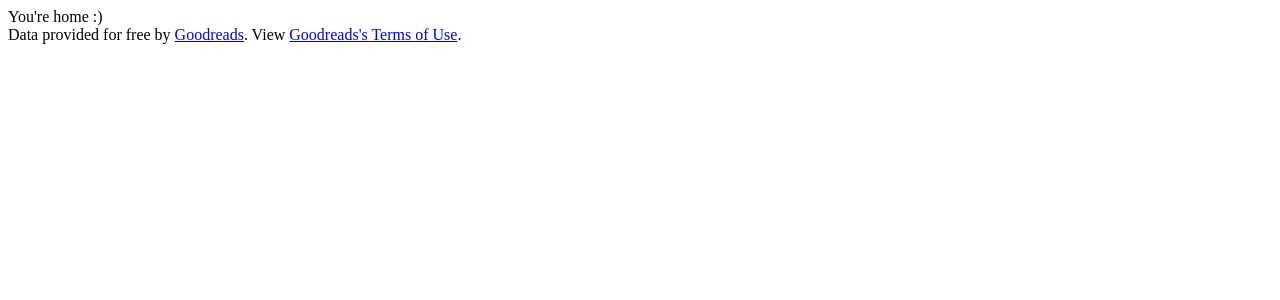
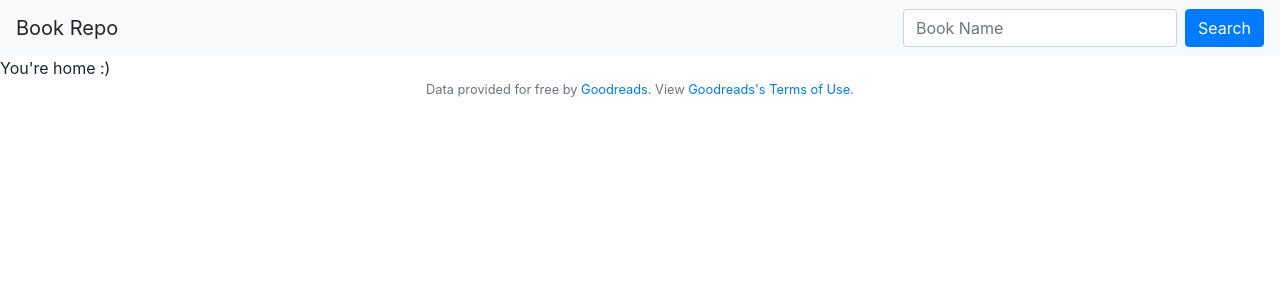
Before and after one commit to RonaldoKeng/CS50-1, a Flask app: page / in a window 1280 px wide. Shown: the top 300 px of the page. Run offline with Flask 2, Linux system fonts and the light colour scheme; some libraries are stand-ins or nearby versions.

Commit message:
Added favicon and edited layout.html

```diff
--- a/templates/layout.html
+++ b/templates/layout.html
@@ -2,12 +2,29 @@
 
 <html>
     <head>
+        <!-- Required meta tags -->
+        <meta charset="utf-8">
+        <meta name="viewport" content="width=device-width, initial-scale=1, shrink-to-fit=no">
+
+        <!-- documentation at http://getbootstrap.com/docs/4.1/, alternative themes at https://bootswatch.com/ -->
+        <link href="https://maxcdn.bootstrapcdn.com/bootstrap/4.1.3/css/bootstrap.min.css" rel="stylesheet">
+
+        <!-- https://favicon.io/emoji-favicons/money-mouth-face/ -->
+        <link href="/static/favicon.ico" rel="icon">
+
         <title>
             {% block title %}{% endblock %}
         </title>
     </head>
 
     <body>
+        <nav class="navbar navbar-light bg-light">
+            <a class="navbar-brand">Book Repo</a>
+            <form class="form-inline">
+                <input class="form-control mr-sm-2" type="search" placeholder="Book Name" aria-label="Search">
+                <button class="btn btn-primary my-2 my-sm-0" type="submit">Search</button>
+            </form>
+        </nav>
         {% block main %}{% endblock %}
 
         <footer class="small text-center text-muted">
```
Also changed, not shown: static/favicon.ico (added).
